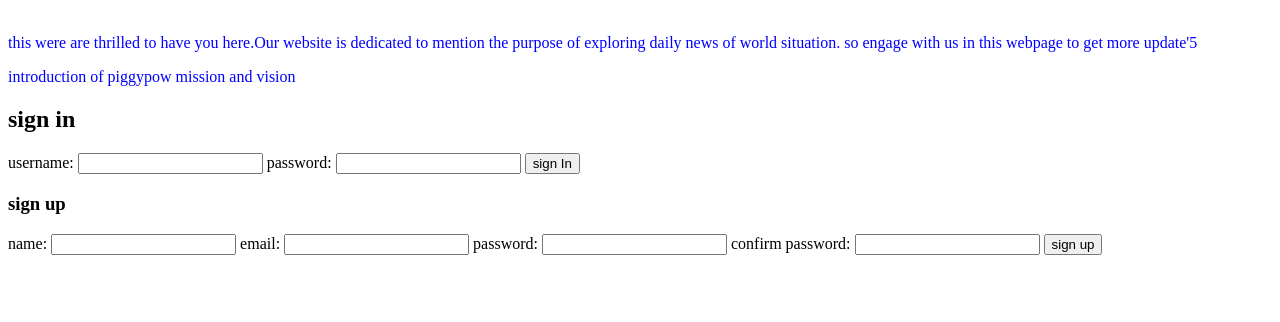
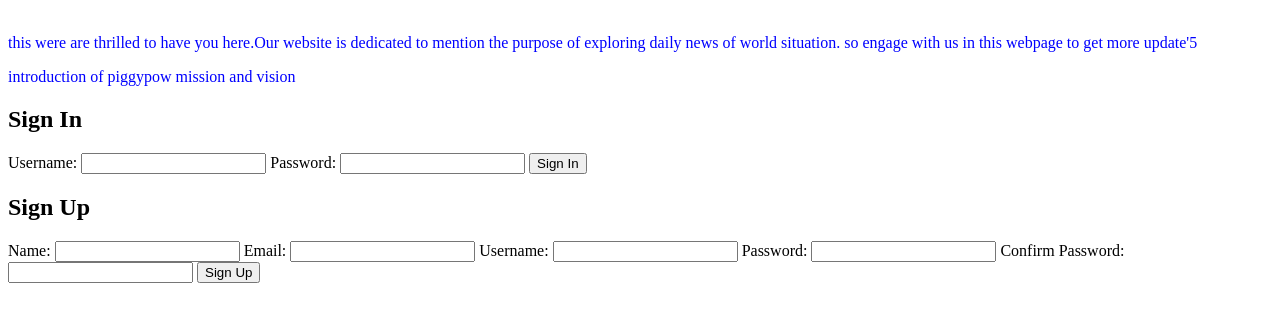
Before and after one commit to israeledin01/webpage, a plain HTML site: page index.html in a window 1280 px wide. Shown: the part 138-460 px from the top of the page. Drawn offline with Linux system fonts and the light colour scheme.

Commit message:
new changes

```diff
--- a/index.html
+++ b/index.html
@@ -20,26 +20,37 @@
     <p>introduction of piggypow
         mission and vision
     </p>
-    <h2>sign in</h2>
-    <form>
-        <label for="username">username:</label>
-        <input type="text"
- id="username"
-name="username" required>
-<label for="password">password:</label>
-<input type="password" name="" id="password" name="username" required>
-<button type="submit">sign In </button>
-<h3>sign up</h3>
-<label for="name">name:</label>
-<input type="email" name="name" id="email" required>
-<label for="email">email:</label>
-<input type="text" id="username"
-name="username" required>
-<label for="password">password:</label>
-<input type="password" name="password" id="password" required>
-<label for="confirm-password">confirm password:</label>
-<input type="password" name="confirm-password" id="confirm-password"required>
-<button type="submit">sign up</button>
+    <!-- Sign In Form -->
+    <h2>Sign In</h2>
+    <form id="sign-in-form">
+    <label for="username">Username:</label>
+    <input type="text" id="username" name="username" required>
+
+    <label for="password">Password:</label>
+    <input type="password" id="password" name="password" required>
+
+    <button type="submit">Sign In</button>
+    </form>
+
+    <!-- Sign Up Form -->
+    <h2>Sign Up</h2>
+    <form id="sign-up-form">
+    <label for="name">Name:</label>
+    <input type="text" id="name" name="name" required>
+
+    <label for="email">Email:</label>
+    <input type="email" id="email" name="email" required>
+
+    <label for="username">Username:</label>
+    <input type="text" id="username" name="username" required>
+
+    <label for="password">Password:</label>
+    <input type="password" id="password" name="password" required>
+
+    <label for="confirm-password">Confirm Password:</label>
+    <input type="password" id="confirm-password" name="confirm-password" required>
+
+    <button type="submit">Sign Up</button>
 </form>
 </body>
 </html>
```
